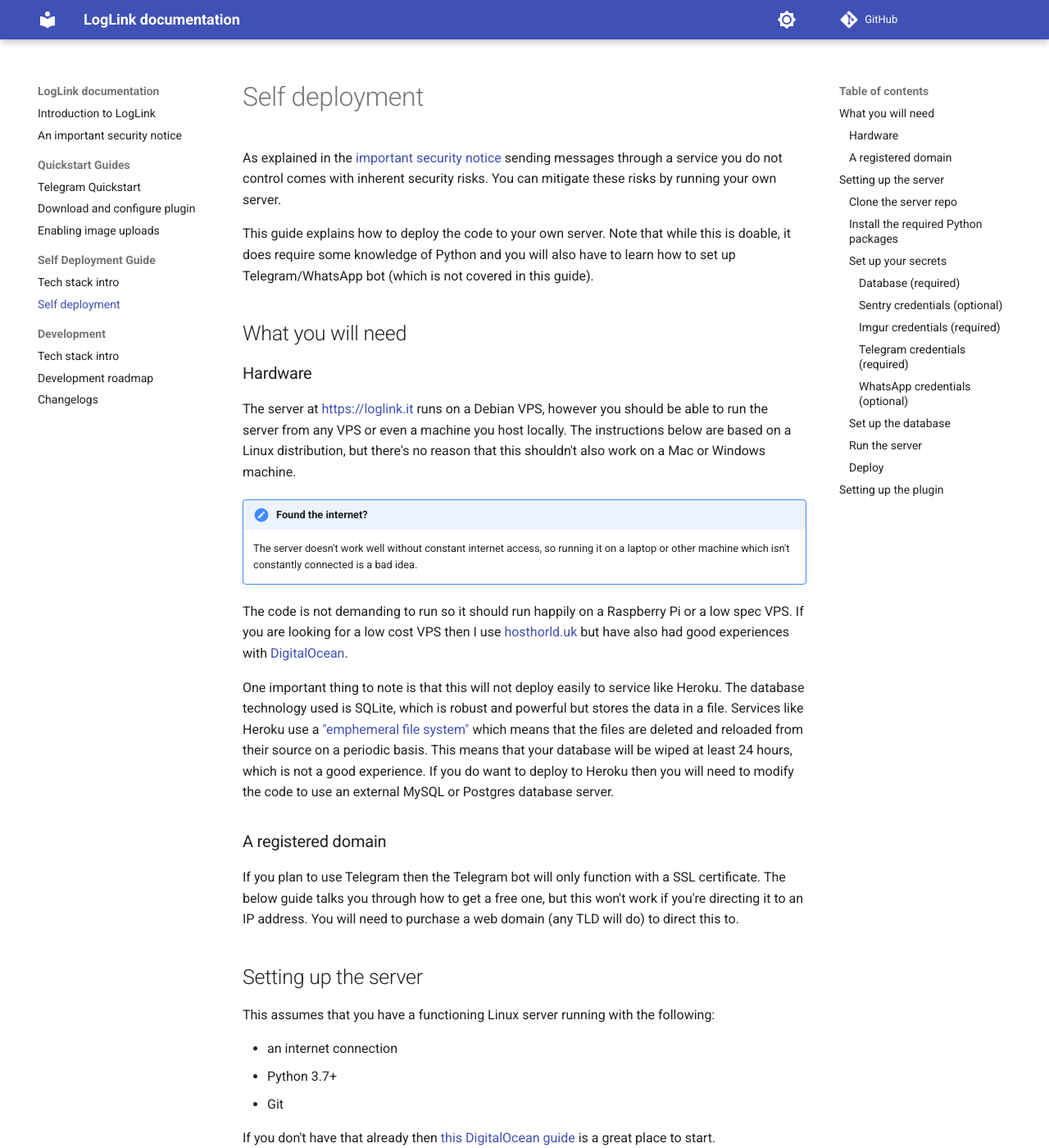
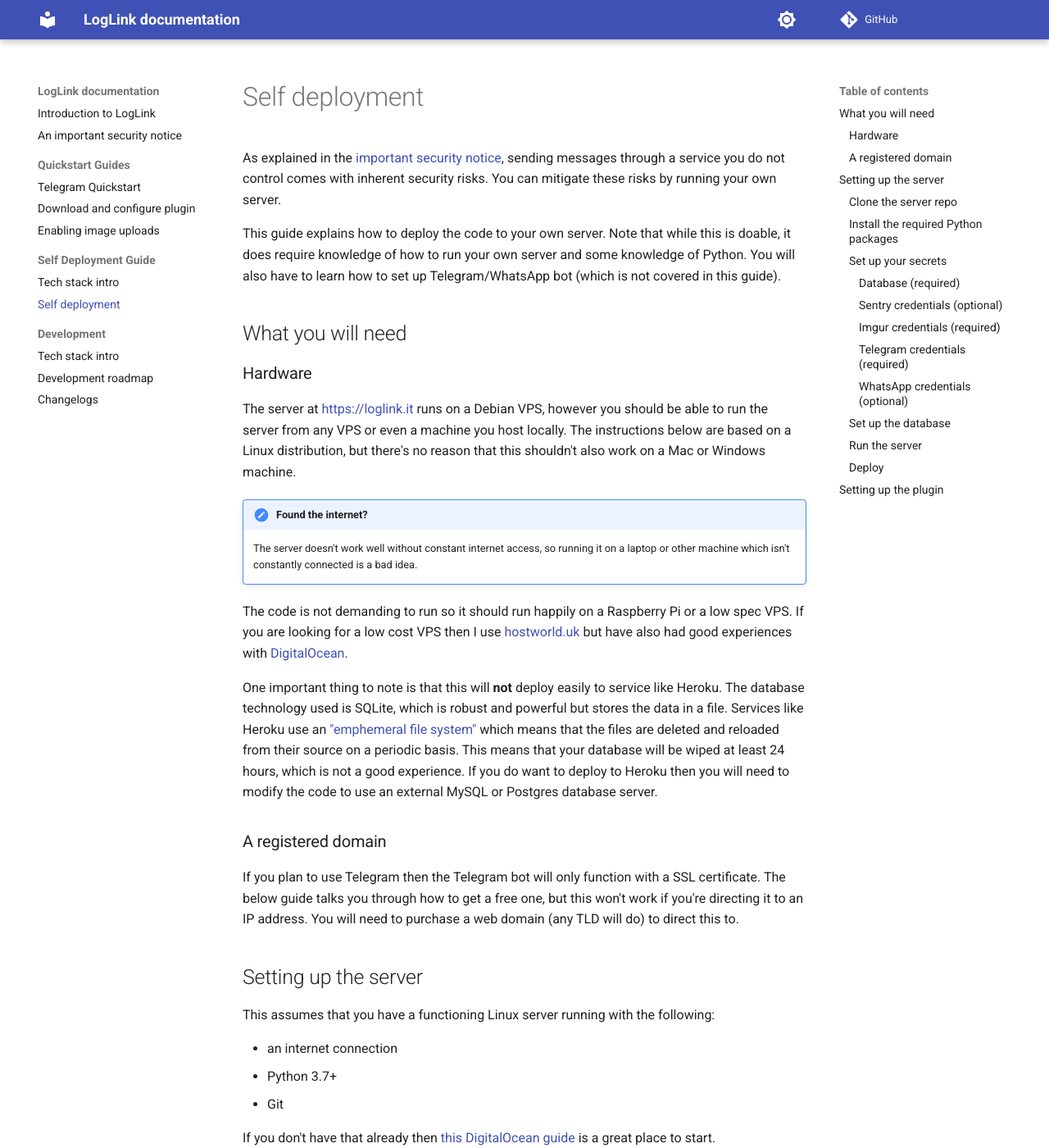
Before and after one commit to hankhank10/loglink-docs, an MkDocs documentation site: the page built from docs/self-deploy.md, in a window 1280 px wide and 1400 px high. Shown: the whole window at 82% size. Built offline with MkDocs 1.6.1 and Material for MkDocs 9.7.7, drawn with Linux system fonts in a browser that asks for light colours; comment, search, counter and statistics services are not loaded; some of the changed text lies outside the part shown.

Commit message:
Improve self deployment guide

````diff
--- a/docs/self-deploy.md
+++ b/docs/self-deploy.md
@@ -1,8 +1,8 @@
 # Self deployment
 
-As explained in the [important security notice](/security-notice) sending messages through a service you do not control comes with inherent security risks. You can mitigate these risks by running your own server.
+As explained in the [important security notice](/security-notice), sending messages through a service you do not control comes with inherent security risks. You can mitigate these risks by running your own server.
 
-This guide explains how to deploy the code to your own server. Note that while this is doable, it does require some knowledge of Python and you will also have to learn how to set up Telegram/WhatsApp bot (which is not covered in this guide).
+This guide explains how to deploy the code to your own server. Note that while this is doable, it does require knowledge of how to run your own server and some knowledge of Python. You will also have to learn how to set up Telegram/WhatsApp bot (which is not covered in this guide).
 
 ## What you will need
 
@@ -14,9 +14,9 @@
 
     The server doesn't work well without constant internet access, so running it on a laptop or other machine which isn't constantly connected is a bad idea.
 
-The code is not demanding to run so it should run happily on a Raspberry Pi or a low spec VPS. If you are looking for a low cost VPS then I use [hosthorld.uk](https://hostworld.uk/) but have also had good experiences with [DigitalOcean](https://www.digitalocean.com/solutions/vps-hosting).
+The code is not demanding to run so it should run happily on a Raspberry Pi or a low spec VPS. If you are looking for a low cost VPS then I use [hostworld.uk](https://hostworld.uk/) but have also had good experiences with [DigitalOcean](https://www.digitalocean.com/solutions/vps-hosting).
 
-One important thing to note is that this will not deploy easily to service like Heroku. The database technology used is SQLite, which is robust and powerful but stores the data in a file. Services like Heroku use a ["emphemeral file system"](https://devcenter.heroku.com/articles/sqlite3) which means that the files are deleted and reloaded from their source on a periodic basis. This means that your database will be wiped at least 24 hours, which is not a good experience. If you do want to deploy to Heroku then you will need to modify the code to use an external MySQL or Postgres database server.
+One important thing to note is that this will **not** deploy easily to service like Heroku. The database technology used is SQLite, which is robust and powerful but stores the data in a file. Services like Heroku use an ["emphemeral file system"](https://devcenter.heroku.com/articles/sqlite3) which means that the files are deleted and reloaded from their source on a periodic basis. This means that your database will be wiped at least 24 hours, which is not a good experience. If you do want to deploy to Heroku then you will need to modify the code to use an external MySQL or Postgres database server.
 
 ### A registered domain
 
@@ -37,7 +37,7 @@
 Clone the server repo to your local machine:
 
 ```bash
-git clone
+git clone https://github.com/hankhank10/loglink-server.git
 ```
 
 ### Install the required Python packages
@@ -184,7 +184,13 @@
 
 ### Deploy
 
-Once you are happy your server is functioning as intended you can deploy it to a production server. You can do this by following the [Flask deployment guide](https://flask.palletsprojects.com/en/1.1.x/deploying/).
+Once you are happy your server is functioning as intended you can deploy it to a production server.
+
+A really good guide to doing this is at [this tutorial in DigitalOcean](https://www.digitalocean.com/community/tutorials/how-to-serve-flask-applications-with-gunicorn-and-nginx-on-ubuntu-22-04) although the same method will work regardless of where you are deploying it.
+
+As mentioned above, Telegram won't work without a SSL certificate so make sure you also follow the certbot instructions in the tutorial.
+
+Finally, before you deploy do remember to switch `debug=False` in your app.py file.
 
 ## Setting up the plugin
 
````
